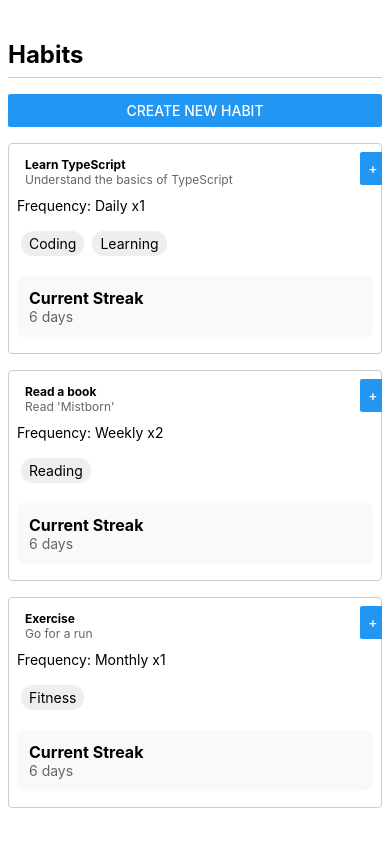
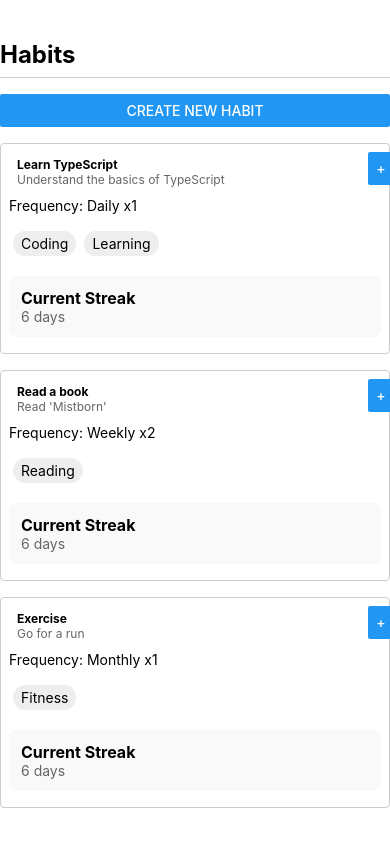
Before and after one commit to DiegoRojo99/Objexy, a React Native app: screen / in a window 390 px wide. Built offline with nearby package versions, Linux system fonts and the light colour scheme.

Commit message:
Safe area view added

```diff
--- a/App.tsx
+++ b/App.tsx
@@ -1,11 +1,11 @@
-import { StyleSheet, View } from 'react-native';
+import { SafeAreaView, StyleSheet } from 'react-native';
 import HabitScreen from './components/habits/HabitScreen';
 
 export default function App() {
   return (
-    <View style={styles.container}>
+    <SafeAreaView style={styles.container}>
       <HabitScreen />
-    </View>
+    </SafeAreaView>
   );
 }
 
```
